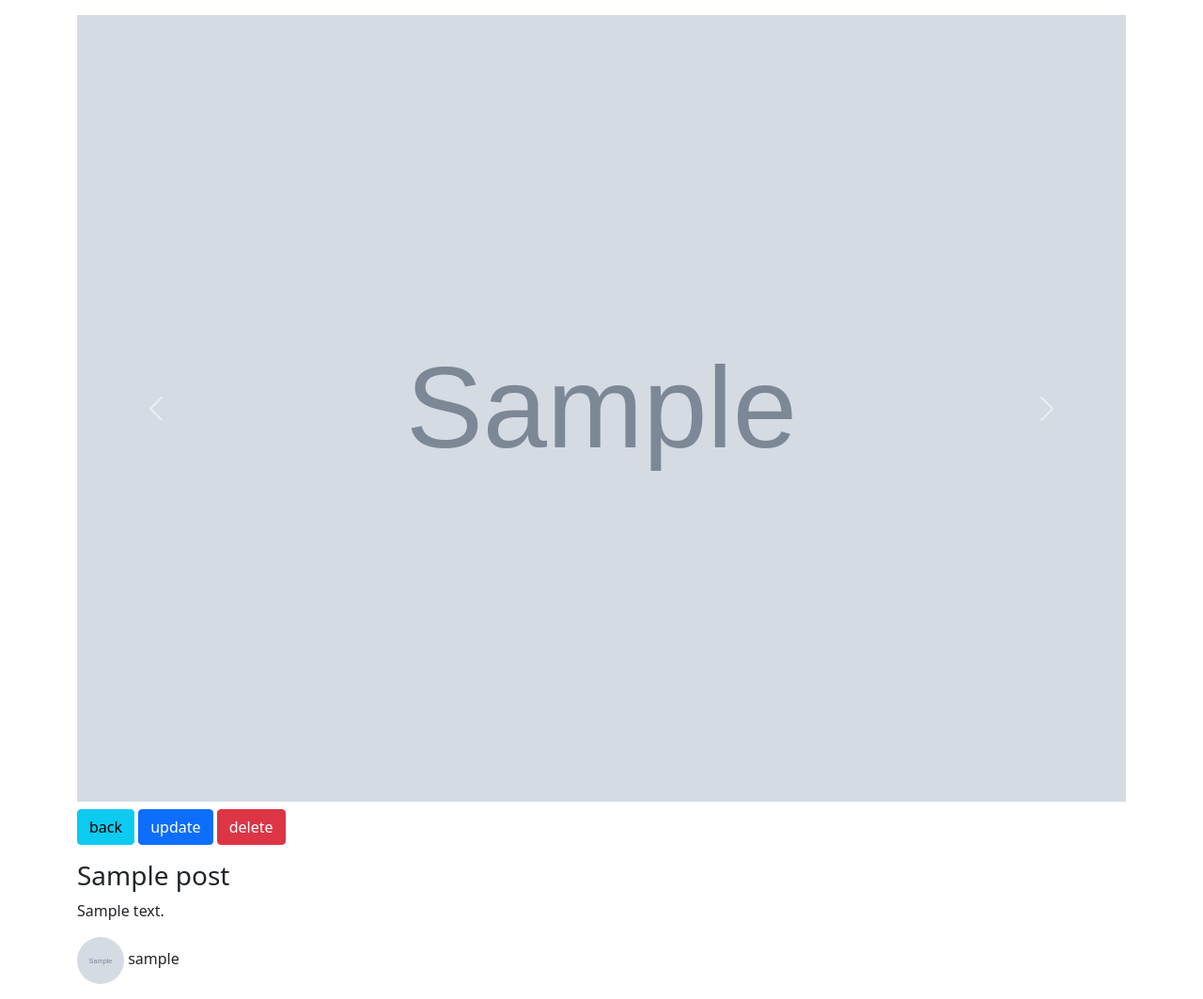
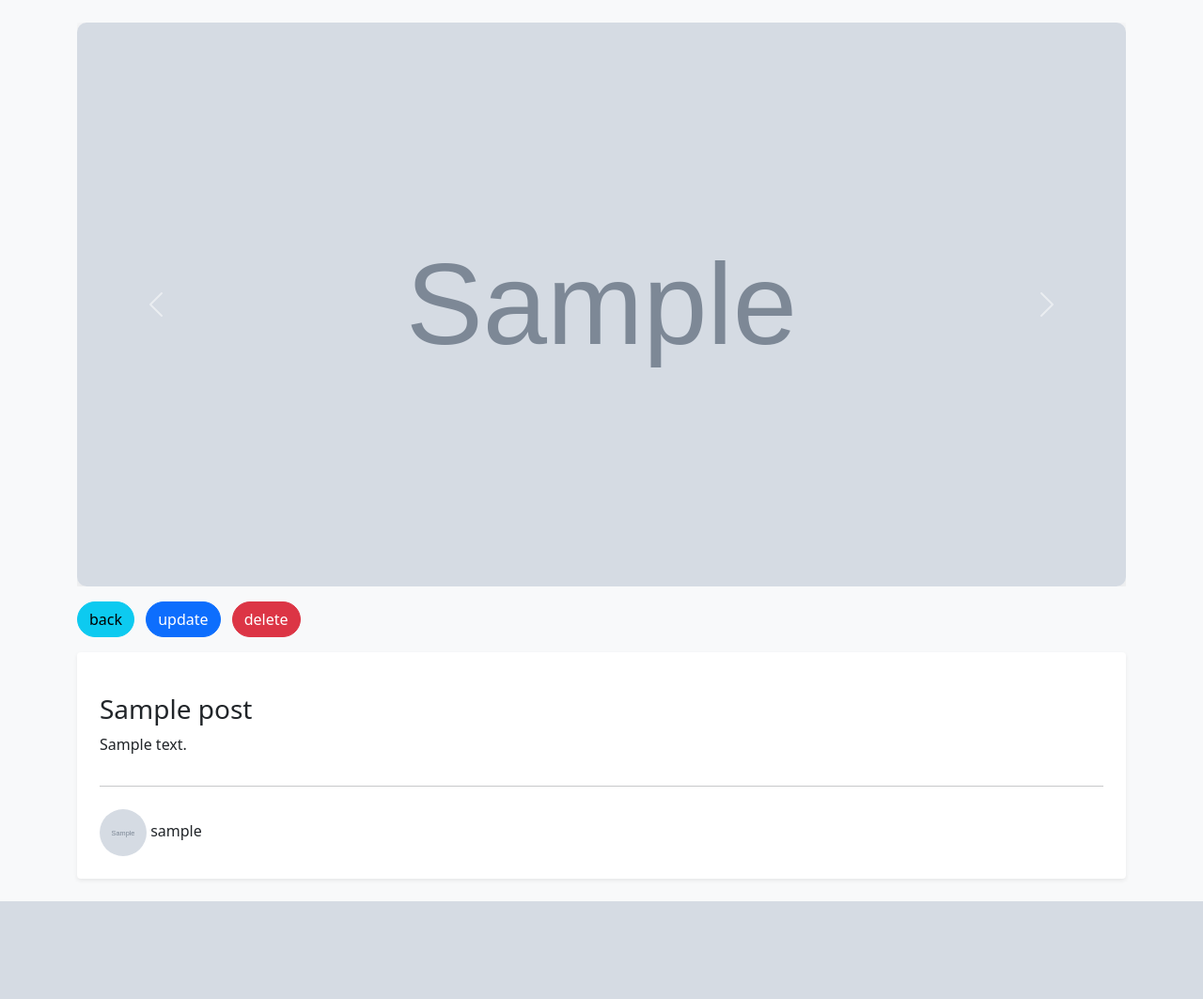
Before and after one commit to LYH94/DjangoJS, a Django app: page /1/ in a window 1280 px wide. Shown: the whole page at 94% size. After the commit the page ends 959 px from the top, so only its background shows below. Run offline with Django 5.2, Linux system fonts and the light colour scheme; a user stored in the database is signed in; tables that the repository leaves empty hold one stand-in row (values such as "Sample post"); grey boxes marked "Sample" are stand-in pictures; some libraries are stand-ins or nearby versions.

Commit message:
feat: Add card style to user avatar and username display section

```diff
--- a/dj_ajax/src/posts/templates/posts/detail.html
+++ b/dj_ajax/src/posts/templates/posts/detail.html
@@ -59,6 +59,7 @@
 
   <!-- carousel -->
   {% if obj.get_photos %}
+  <div class="mb-3">
     <div id="carouselExample" class="carousel slide mb-2" data-bs-ride="carousel">
       <div class="carousel-inner">
         {% for p in obj.get_photos %}
@@ -76,20 +77,24 @@
         <span class="visually-hidden">Next</span>
       </button>
     </div>
+  </div>
   {% else %}
     <div class="mt-2 mb-2">No photos to show</div>
   {% endif %}
 
-  <a href="{% url 'posts:main-board' %}" id="back-btn" class="btn btn-info">back</a>
-  <div id="update-btn" class="btn btn-primary d-none" data-bs-toggle="modal" data-bs-target="#updateModal">update</div>
-  <div id="delete-btn" class="btn btn-danger d-none" data-bs-toggle="modal" data-bs-target="#deleteModal">delete</div>
+  <a href="{% url 'posts:main-board' %}" id="back-btn" class="btn btn-info rounded-pill me-2">back</a>
+  <div id="update-btn" class="btn btn-primary d-none rounded-pill me-2" data-bs-toggle="modal" data-bs-target="#updateModal">update</div>
+  <div id="delete-btn" class="btn btn-danger d-none rounded-pill" data-bs-toggle="modal" data-bs-target="#deleteModal">delete</div>
   <div id="spinner-box" class="text-center">
     <div class="spinner-border" role="status"></div>
   </div>
+
+  <div class="card shadow-sm border-0 p-4 mt-3 rounded">
     <div id="post-box" class="mt-1"></div>
-
+    <hr>
     <div class="user-profile mt-2">
       <img src="{{ obj.author.avatar.url }}" alt="{{ obj.author.user.username }}" class="rounded-circle" width="50" height="50">
       <div class="d-inline-block">{{ obj.author.user.username }}</div>
     </div>
+  </div>
 {% endblock content %}
--- a/dj_ajax/src/static/style.css
+++ b/dj_ajax/src/static/style.css
@@ -7,3 +7,19 @@
 .dz:hover {
   background: aliceblue !important;
 }
+
+.carousel-item img {
+  width: 100%;
+  height: 600px;
+  object-fit: cover;
+}
+
+.carousel-item img:hover {
+  cursor: pointer;
+  opacity: 0.9;
+}
+
+.carousel-inner img {
+  border-radius: 10px;
+  box-shadow: 0 4px 16px rgba(0, 0, 0, 0.1);
+}
--- a/dj_ajax/src/templates/base.html
+++ b/dj_ajax/src/templates/base.html
@@ -20,8 +20,8 @@
 
   <title>red posts | {% block title %}{% endblock title %}</title>
 </head>
-<body>
-  <div class="container mt-3 mb-3">
+<body class="bg-light text-dark">
+  <div class="container-lg py-4">
     {% block content %}
     {% endblock content %}
   </div>
```
Lines whose indentation alone changed are shown as unchanged.
